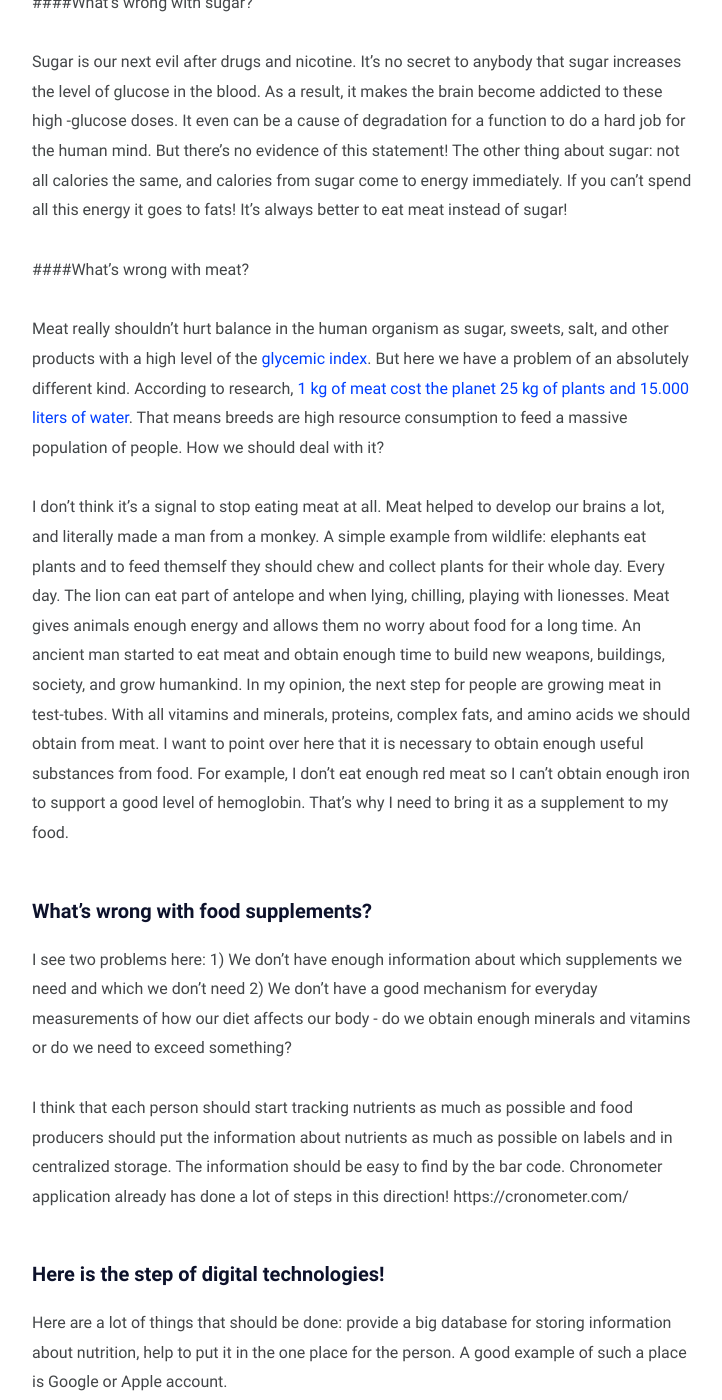
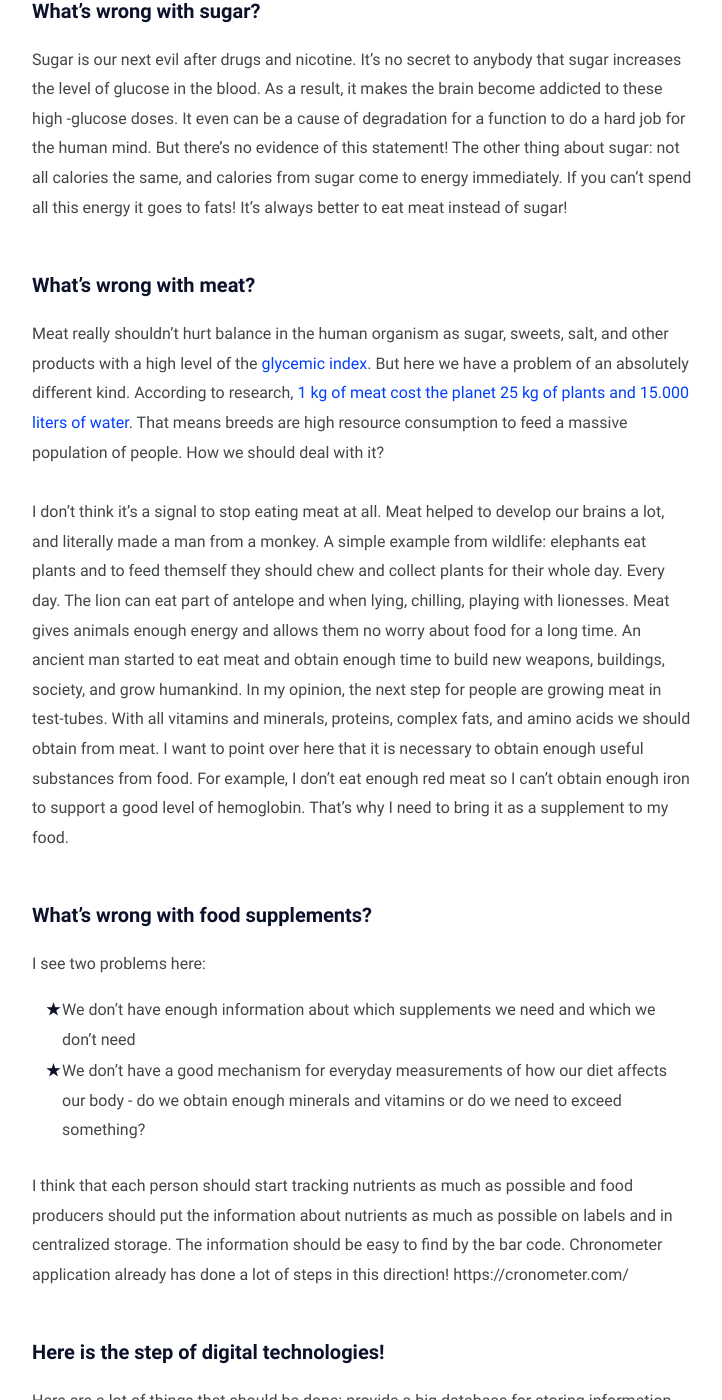
Before and after one commit to irenkamalova/irenkamalova.github.io, a Jekyll site: the page built from _posts/2020-12-29-Quality-and-quantities-of-our-food.md, in a window 1280 px wide and 1400 px high, scrolled down 1064 px. Shown: the whole window, without its empty margins (278-1000 px from the left). Built offline with Jekyll 4.4.1, drawn with Linux system fonts in a browser that asks for light colours.

```diff
--- a/_posts/2020-12-29-Quality-and-quantities-of-our-food.md
+++ b/_posts/2020-12-29-Quality-and-quantities-of-our-food.md
@@ -19,7 +19,7 @@ But... **did we solve all problems** with our food? Obviously, not. People found
 - meat consumption
 - food supplements
 
-####What's wrong with sugar?
+#### What's wrong with sugar?
 
 Sugar is our next evil after drugs and nicotine. It’s no secret to anybody that sugar increases the
  level of glucose in the blood. As a result, it makes the brain become addicted to these high
@@ -29,7 +29,7 @@ The other thing about sugar: not all calories the same, and calories from sugar
  immediately. If you can't spend all this energy it goes to fats! It's always better to eat meat
   instead of sugar!
 
-####What's wrong with meat?
+#### What's wrong with meat?
 
 Meat really shouldn't hurt balance in the human organism as sugar, sweets, salt, and other
  products with a high level of the [glycemic index](https://www.nhs.uk/common-health-questions/food-and-diet/what-is-the-glycaemic-index-gi/).
@@ -49,8 +49,8 @@ I don't think it's a signal to stop eating meat at all. Meat helped to develop o
 #### What's wrong with food supplements?
 
 I see two problems here:
-1) We don't have enough information about which supplements we need and which we don't need
-2) We don't have a good mechanism for everyday measurements of how our diet affects our body - do
+- We don't have enough information about which supplements we need and which we don't need
+- We don't have a good mechanism for everyday measurements of how our diet affects our body - do
  we obtain enough minerals and vitamins or do we need to exceed something?
 
 I think that each person should start tracking nutrients as much as possible and food producers
```
